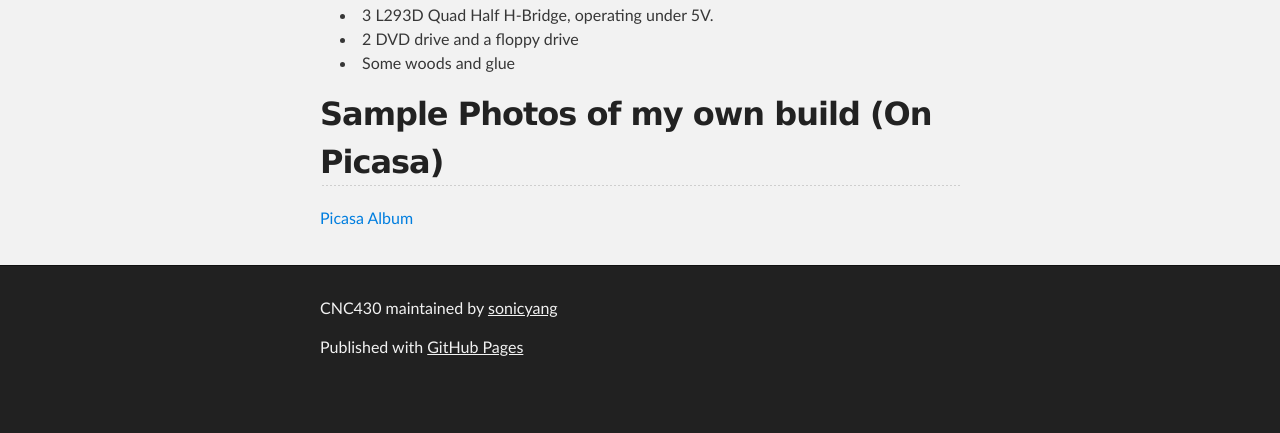
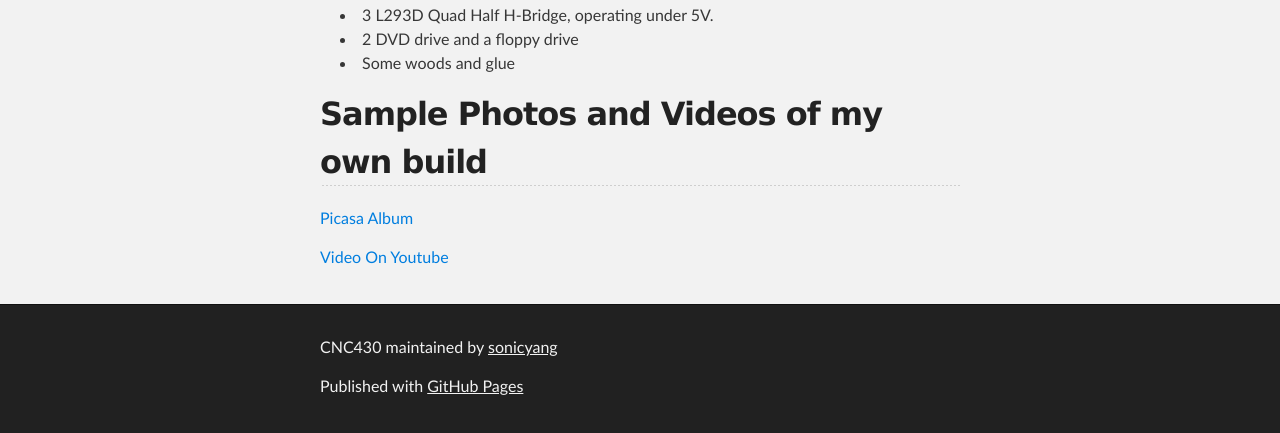
Before and after one commit to sonicyang/CNC430, a plain HTML site: page index.html in a window 1280 px wide. Shown: the part 739-1172 px from the top of the page. Before the commit the page ends 1133 px from the top, so only its background shows below. Drawn offline with Linux system fonts and the light colour scheme.

```diff
--- a/index.html
+++ b/index.html
@@ -59,9 +59,11 @@
 <li>2 DVD drive and a floppy drive</li>
 <li>Some woods and glue</li>
 </ul><h2>
-<a name="sample-photos-of-my-own-build-on-picasa" class="anchor" href="#sample-photos-of-my-own-build-on-picasa"><span class="octicon octicon-link"></span></a>Sample Photos of my own build (On Picasa)</h2>
+<a name="sample-photos-and-videos-of-my-own-build" class="anchor" href="#sample-photos-and-videos-of-my-own-build"><span class="octicon octicon-link"></span></a>Sample Photos and Videos of my own build</h2>
 
 <p><a href="https://plus.google.com/photos/112366135033494282727/albums/5986016129788122977">Picasa Album</a></p>
+
+<p><a href="https://www.youtube.com/watch?v=VQSGcZSad9E">Video On Youtube</a></p>
       </section>
     </div>
 
--- a/params.json
+++ b/params.json
@@ -1 +1 @@
-{"name":"CNC430","tagline":"MSP430, CNC, DVD-ROM","body":"# CNC430\r\n======\r\nMiniature CNC Build using 2 DVD drive and a floppy drive\r\n\r\nController is MSP430, code is written with energia.\r\n\r\nComputer side G-code sender is written in python, just a simple code reading file and send out via UART.\r\n\r\nPlease upload /MSP430/CNC430.ino to your lanuchpad, and start /python/main.py to Enter Shell Program.\r\n\r\nThere is a **mul** defined in CNC430.ino, change its value accord to your scaling.\r\n\r\n## Library used\r\n* Standard Stepper motor Library.\r\n\r\n## Hardware\r\n* 3 L293D Quad Half H-Bridge, operating under 5V.\r\n* 2 DVD drive and a floppy drive\r\n* Some woods and glue\r\n\r\n## Sample Photos of my own build (On Picasa)\r\n[Picasa Album](https://plus.google.com/photos/112366135033494282727/albums/5986016129788122977)\r\n\r\n","google":"","note":"Don't delete this file! It's used internally to help with page regeneration."}
+{"name":"CNC430","tagline":"MSP430, CNC, DVD-ROM","body":"# CNC430\r\n======\r\nMiniature CNC Build using 2 DVD drive and a floppy drive\r\n\r\nController is MSP430, code is written with energia.\r\n\r\nComputer side G-code sender is written in python, just a simple code reading file and send out via UART.\r\n\r\nPlease upload /MSP430/CNC430.ino to your lanuchpad, and start /python/main.py to Enter Shell Program.\r\n\r\nThere is a **mul** defined in CNC430.ino, change its value accord to your scaling.\r\n\r\n## Library used\r\n* Standard Stepper motor Library.\r\n\r\n## Hardware\r\n* 3 L293D Quad Half H-Bridge, operating under 5V.\r\n* 2 DVD drive and a floppy drive\r\n* Some woods and glue\r\n\r\n## Sample Photos and Videos of my own build\r\n[Picasa Album](https://plus.google.com/photos/112366135033494282727/albums/5986016129788122977)\r\n\r\n[Video On Youtube](https://www.youtube.com/watch?v=VQSGcZSad9E)\r\n","google":"","note":"Don't delete this file! It's used internally to help with page regeneration."}
```
